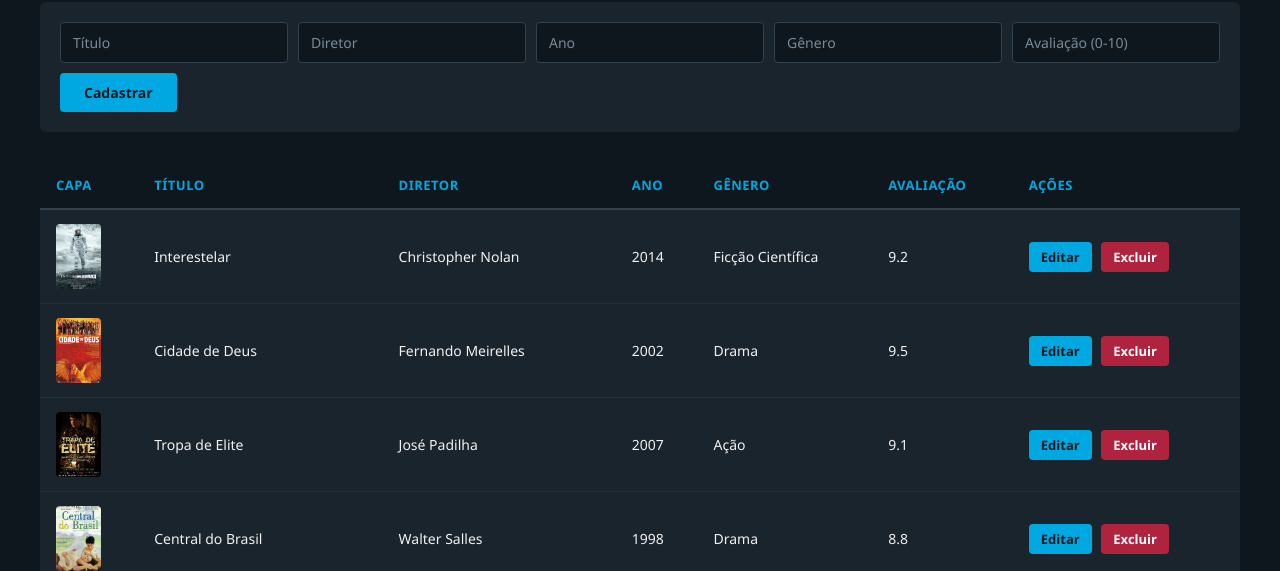
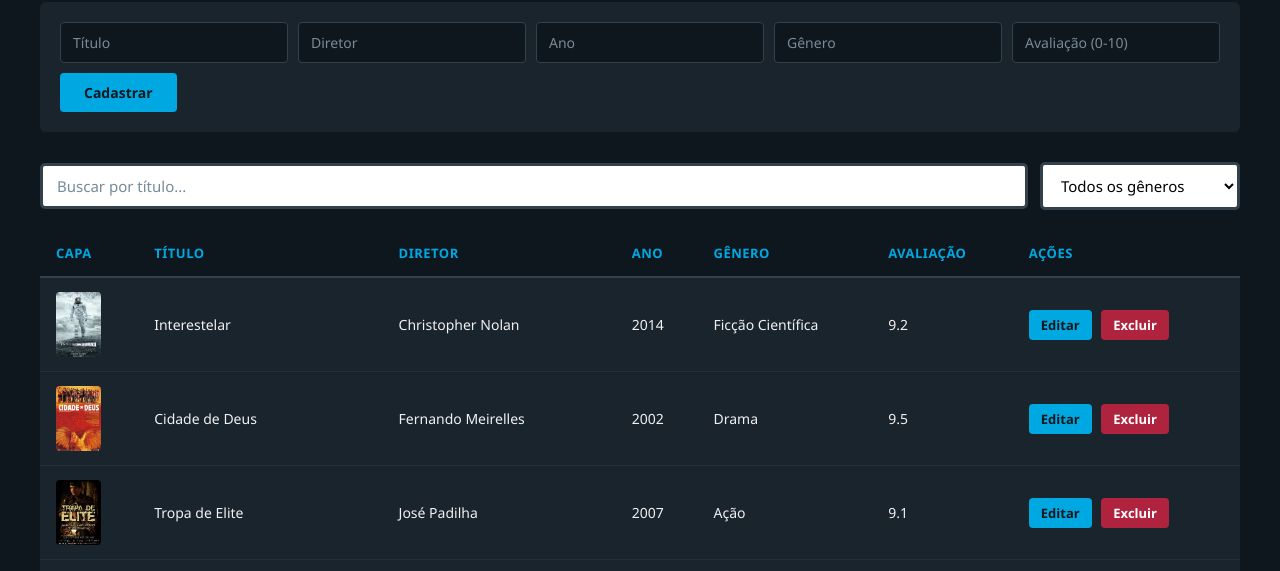
Before and after one commit to ronaldosm276-oss/TypeScript-CadastroFilmes, a website: page index.html in a window 1280 px wide. Shown: the part 172-743 px from the top of the page. Drawn offline with Linux system fonts and the light colour scheme.

Commit message:
finalizado

```diff
--- a/index.html
+++ b/index.html
@@ -26,6 +26,13 @@
         <button type="submit" id="btn-salvar">Cadastrar</button>
     </form>
 
+    <div class="filtros">
+        <input type="text" id="filtro-titulo" placeholder="Buscar por título...">
+        <select id="filtro-genero">
+            <option value="">Todos os gêneros</option>
+        </select>
+    </div>
+
     <table id="tabela-filmes">
         <thead>
             <tr>
```
Also changed, not shown: dist/app.js.
